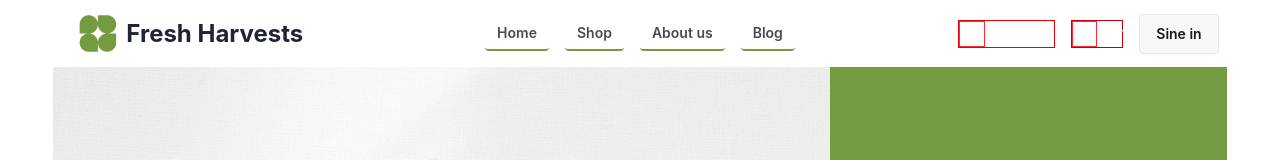
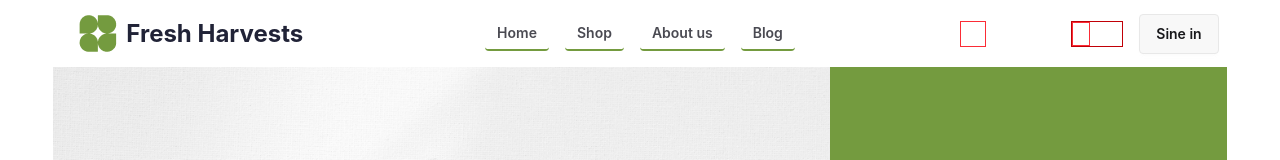
Before and after one commit to sucharita4867/fresh-harvests, a React (Vite) app: page / in a window 1280 px wide. Shown: the top 160 px of the page. Built offline with nearby package versions, Linux system fonts and the light colour scheme.

Commit message:
detele styles

```diff
--- a/src/Components/Navbar.jsx
+++ b/src/Components/Navbar.jsx
@@ -70,7 +70,7 @@ const Navbar = () => {
       </div>
       <div className="navbar-end gap-4">
         <ul className="flex gap-4">
-          <li className="border border-red-600 flex ">
+          <li className="flex ">
             <img className="border border-red-500" src={heart} alt="" />
             Favorites
           </li>
```
